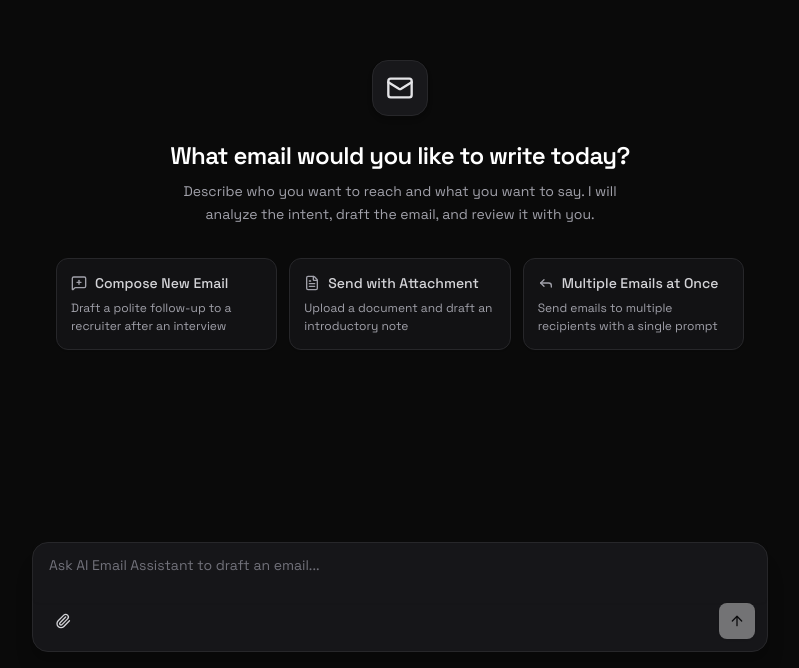
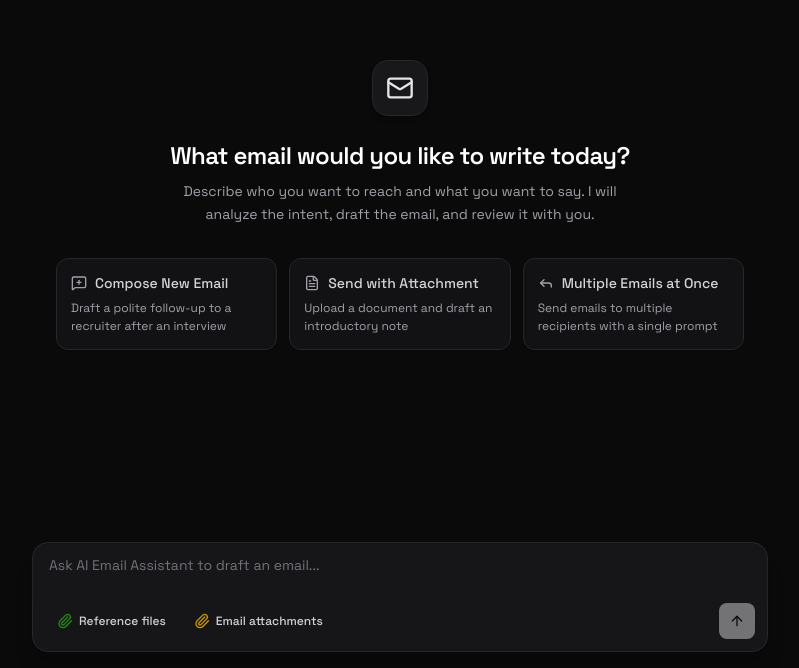
Before and after one commit to deep0131/ai-email-assistant, a Next.js app in the folder frontend/: page / in a window 1280 px wide. Shown: the part 132-800 px from the top of the page, without its empty margins (240-1039 px from the left). Built offline with nearby package versions, Linux system fonts and the light colour scheme.

Commit message:
feat: add file chip in prompt area and chat message

```diff
--- a/frontend/src/app/page.tsx
+++ b/frontend/src/app/page.tsx
@@ -20,6 +20,7 @@ interface WorkflowResponse {
   clarification_question?: string | null;
   draft?: EmailDraft | null;
   error?: string | null;
+  detail?: string | null;
 }
 
 interface ChatMessage {
@@ -35,16 +36,31 @@ function createMessageId() {
 
 export default function Home() {
   const [promptText, setPromptText] = useState("");
-  const [selectedFiles, setSelectedFiles] = useState<File[]>([]);
+  const [referenceFiles, setReferenceFiles] = useState<File[]>([]);
+  const [emailAttachments, setEmailAttachments] = useState<File[]>([]);
   const [isLoading, setIsLoading] = useState(false);
   const [messages, setMessages] = useState<ChatMessage[]>([]);
 
   const handleSubmit = async () => {
     const prompt = promptText.trim();
 
-    if (isLoading || (!prompt && selectedFiles.length === 0)) {
+    if (
+      isLoading ||
+      (!prompt && referenceFiles.length === 0 && emailAttachments.length === 0)
+    ) {
       return;
     }
+
+    const selectedFileSummary = [
+      referenceFiles.length > 0
+        ? `Reference files: ${referenceFiles.map((file) => file.name).join(", ")}`
+        : "",
+      emailAttachments.length > 0
+        ? `Email attachments: ${emailAttachments.map((file) => file.name).join(", ")}`
+        : "",
+    ]
+      .filter(Boolean)
+      .join("\n");
 
     setIsLoading(true);
 
@@ -53,15 +69,21 @@ export default function Home() {
       {
         id: createMessageId(),
         role: "user",
-        content: prompt || "Please use the uploaded files.",
+        content: prompt,
+        referenceFiles: referenceFiles.map((file) => file.name),
+        emailAttachments: emailAttachments.map((file) => file.name),
       },
     ]);
 
     const formData = new FormData();
     formData.append("prompt", prompt);
 
-    selectedFiles.forEach((file) => {
-      formData.append("files", file);
+    referenceFiles.forEach((file) => {
+      formData.append("reference_files", file);
+    });
+
+    emailAttachments.forEach((file) => {
+      formData.append("email_attachments", file);
     });
 
     try {
@@ -73,7 +95,7 @@ export default function Home() {
       const data: WorkflowResponse = await result.json();
 
       if (!result.ok) {
-        throw new Error(data.error || "Unable to generate the email.");
+        throw new Error(data.detail || data.error || "Unable to generate the email.");
       }
 
       const needsClarification = Boolean(data.clarification_question);
@@ -92,8 +114,6 @@ export default function Home() {
         },
       ]);
 
-      setPromptText("");
-      setSelectedFiles([]);
     } catch {
       setMessages((current) => [
         ...current,
@@ -105,6 +125,9 @@ export default function Home() {
       ]);
     } finally {
       setIsLoading(false);
+      setPromptText("");
+      setReferenceFiles([]);
+      setEmailAttachments([]);
     }
   };
 
@@ -122,8 +145,10 @@ export default function Home() {
         <PromptComposer
           prompt={promptText}
           onPromptChange={setPromptText}
-          files={selectedFiles}
-          onFilesChange={setSelectedFiles}
+          referenceFiles={referenceFiles}
+          onReferenceFilesChange={setReferenceFiles}
+          emailAttachments={emailAttachments}
+          onEmailAttachmentsChange={setEmailAttachments}
           onSubmit={handleSubmit}
           isLoading={isLoading}
           placeholder="Ask AI Email Assistant to draft an email..."
--- a/frontend/src/components/chat-messages.tsx
+++ b/frontend/src/components/chat-messages.tsx
@@ -15,6 +15,8 @@ interface ChatMessage {
     role: "user" | "assistant";
     content?: string;
     draft?: EmailDraft;
+    referenceFiles?: string[];
+    emailAttachments?: string[];
 }
 
 interface ChatMessagesProps {
@@ -24,13 +26,41 @@ interface ChatMessagesProps {
 export function ChatMessages({ messages }: ChatMessagesProps) {
     return (
         <div className="mx-auto w-full max-w-3xl space-y-6 overflow-y-auto px-4 py-8">
-            {messages.map((message) => (
+            {messages.map((message) => {
+                const referenceFiles = message.referenceFiles ?? [];
+                const emailAttachments = message.emailAttachments ?? [];
+
+                return (
                     <div
                         key={message.id}
                         className={`flex ${message.role === "user" ? "justify-end" : "justify-start"
                             }`}
                     >
-                    <div className="flex max-w-[85%] flex-col gap-3">
+                        <div className="flex max-w-[85%] flex-col gap-0 justify-start">
+                            {(referenceFiles.length > 0 || emailAttachments.length > 0) && (
+                                <div className="flex w-full flex-wrap justify-end gap-2 px-3 p-2">
+                                    {referenceFiles.map((filename, index) => (
+                                        <div
+                                            key={`reference-${filename}-${index}`}
+                                            className="flex items-center gap-2 rounded-md border border-[#29bf12]/40 bg-zinc-800 px-2 py-1 text-xs text-zinc-300"
+                                            title={`Reference file: ${filename}`}
+                                        >
+                                            <span className="max-w-40 truncate">{filename}</span>
+                                        </div>
+                                    ))}
+
+                                    {emailAttachments.map((filename, index) => (
+                                        <div
+                                            key={`email-attachment-${filename}-${index}`}
+                                            className="flex items-center gap-2 rounded-md border border-[#f7b801]/50 bg-zinc-800 px-2 py-1 text-xs text-zinc-300"
+                                            title={`Email attachment: ${filename}`}
+                                        >
+                                            <span className="max-w-40 truncate">{filename}</span>
+                                        </div>
+                                    ))}
+                                </div>
+                            )}
+
                             {message.content && (
                                 <div
                                     className={`whitespace-pre-wrap rounded-2xl px-4 py-3 text-sm leading-relaxed ${message.role === "user"
@@ -47,7 +77,8 @@ export function ChatMessages({ messages }: ChatMessagesProps) {
                             )}
                         </div>
                     </div>
-            ))}
+                );
+            })}
         </div>
     );
 }
--- a/frontend/src/components/prompt-composer.tsx
+++ b/frontend/src/components/prompt-composer.tsx
@@ -1,6 +1,6 @@
 "use client";
 
-import { useRef } from "react";
+import { useRef, type ChangeEvent } from "react";
 import { ArrowUp, Loader2, Paperclip, X } from "lucide-react";
 import { Button } from "@/components/ui/button";
 import { Textarea } from "@/components/ui/textarea";
@@ -8,8 +8,10 @@ import { Textarea } from "@/components/ui/textarea";
 interface PromptComposerProps {
   prompt: string;
   onPromptChange: (value: string) => void;
-  files: File[];
-  onFilesChange: (files: File[]) => void;
+  referenceFiles: File[];
+  onReferenceFilesChange: (files: File[]) => void;
+  emailAttachments: File[];
+  onEmailAttachmentsChange: (files: File[]) => void;
   onSubmit: () => void;
   isLoading?: boolean;
   placeholder?: string;
@@ -18,27 +20,41 @@ interface PromptComposerProps {
 export function PromptComposer({
   prompt,
   onPromptChange,
-  files,
-  onFilesChange,
+  referenceFiles,
+  onReferenceFilesChange,
+  emailAttachments,
+  onEmailAttachmentsChange,
   onSubmit,
   isLoading = false,
   placeholder = "Ask AI Email Assistant to draft an email...",
 }: PromptComposerProps) {
-  const fileInputRef = useRef<HTMLInputElement>(null);
+  const referenceInputRef = useRef<HTMLInputElement>(null);
+  const emailAttachmentInputRef = useRef<HTMLInputElement>(null);
 
-  const canSubmit = !isLoading && (prompt.trim().length > 0 || files.length > 0);
+  const canSubmit =
+    !isLoading &&
+    (prompt.trim().length > 0 || referenceFiles.length > 0 || emailAttachments.length > 0);
 
-  const handleFiles = (event: React.ChangeEvent<HTMLInputElement>) => {
+  const handleFiles = (
+    event: ChangeEvent<HTMLInputElement>,
+    currentFiles: File[],
+    onChange: (files: File[]) => void,
+    inputRef: React.RefObject<HTMLInputElement | null>,
+  ) => {
     const selectedFiles = Array.from(event.target.files ?? []);
-    onFilesChange([...files, ...selectedFiles]);
+    onChange([...currentFiles, ...selectedFiles]);
 
-    if (fileInputRef.current) {
-      fileInputRef.current.value = "";
+    if (inputRef.current) {
+      inputRef.current.value = "";
     }
   };
 
-  const removeFile = (index: number) => {
-    onFilesChange(files.filter((_, fileIndex) => fileIndex !== index));
+  const removeFile = (
+    index: number,
+    currentFiles: File[],
+    onChange: (files: File[]) => void,
+  ) => {
+    onChange(currentFiles.filter((_, fileIndex) => fileIndex !== index));
   };
 
   const handleKeyDown = (event: React.KeyboardEvent<HTMLTextAreaElement>) => {
@@ -51,27 +67,60 @@ export function PromptComposer({
   return (
     <div className="mx-auto w-full max-w-3xl px-4 pb-4">
       <input
-        ref={fileInputRef}
+        ref={referenceInputRef}
         type="file"
         multiple
         hidden
-        onChange={handleFiles}
+        accept=".pdf,.txt,.md,.csv,.png,.jpg,.jpeg"
+        onChange={(event) =>
+          handleFiles(event, referenceFiles, onReferenceFilesChange, referenceInputRef)
+        }
+      />
+      <input
+        ref={emailAttachmentInputRef}
+        type="file"
+        multiple
+        hidden
+        accept=".pdf,.txt,.md,.csv,.png,.jpg,.jpeg"
+        onChange={(event) =>
+          handleFiles(event, emailAttachments, onEmailAttachmentsChange, emailAttachmentInputRef)
+        }
       />
 
       <div className="rounded-2xl border border-zinc-800 bg-zinc-900/90 shadow-xl">
-        {files.length > 0 && (
+        {(referenceFiles.length > 0 || emailAttachments.length > 0) && (
           <div className="flex flex-wrap gap-2 border-b border-zinc-800 p-3">
-            {files.map((file, index) => (
+            {referenceFiles.map((file, index) => (
               <div
-                key={`${file.name}-${index}`}
+                key={`reference-${file.name}-${index}`}
                 className="flex items-center gap-2 rounded-md border border-zinc-700 bg-zinc-800 px-2 py-1 text-xs text-zinc-300"
+                title={`Reference file: ${file.name}`}
               >
+                <span className="text-zinc-500">Reference:</span>
                 <span className="max-w-40 truncate">{file.name}</span>
                 <button
                   type="button"
-                  onClick={() => removeFile(index)}
+                  onClick={() => removeFile(index, referenceFiles, onReferenceFilesChange)}
                   disabled={isLoading}
-                  aria-label={`Remove ${file.name}`}
+                  aria-label={`Remove reference file ${file.name}`}
+                >
+                  <X className="h-3 w-3" />
+                </button>
+              </div>
+            ))}
+            {emailAttachments.map((file, index) => (
+              <div
+                key={`email-attachment-${file.name}-${index}`}
+                className="flex items-center gap-2 rounded-md border border-zinc-700 bg-zinc-800 px-2 py-1 text-xs text-zinc-300"
+                title={`Email attachment: ${file.name}`}
+              >
+                <span className="text-zinc-500">Attach:</span>
+                <span className="max-w-40 truncate">{file.name}</span>
+                <button
+                  type="button"
+                  onClick={() => removeFile(index, emailAttachments, onEmailAttachmentsChange)}
+                  disabled={isLoading}
+                  aria-label={`Remove email attachment ${file.name}`}
                 >
                   <X className="h-3 w-3" />
                 </button>
@@ -91,15 +140,30 @@ export function PromptComposer({
         />
 
         <div className="flex items-center justify-between px-3 pb-3">
+          <div className="flex items-center gap-1">
             <Button
               type="button"
               variant="ghost"
-            size="icon"
-            onClick={() => fileInputRef.current?.click()}
+              size="sm"
+              onClick={() => referenceInputRef.current?.click()}
               disabled={isLoading}
+              aria-label="Add reference files"
             >
-            <Paperclip className="h-4 w-4" />
+              <Paperclip className="mr-1.5 h-4 w-4 text-[#29bf12]/70" />
+              Reference files
             </Button>
+            <Button
+              type="button"
+              variant="ghost"
+              size="sm"
+              onClick={() => emailAttachmentInputRef.current?.click()}
+              disabled={isLoading}
+              aria-label="Add email attachments"
+            >
+              <Paperclip className="mr-1.5 h-4 w-4 text-[#f7b801]/80" />
+              Email attachments
+            </Button>
+          </div>
 
           <Button
             type="button"
```
Lines whose indentation alone changed are shown as unchanged.
